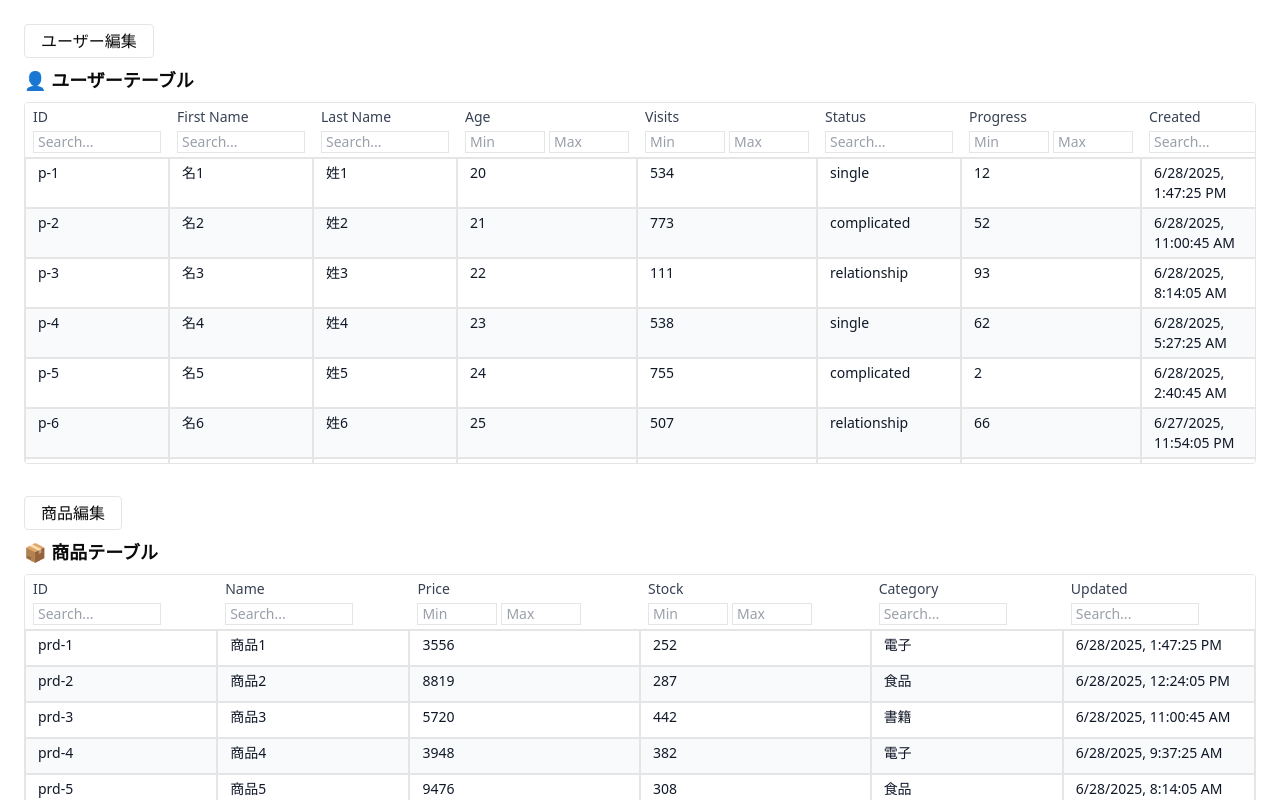
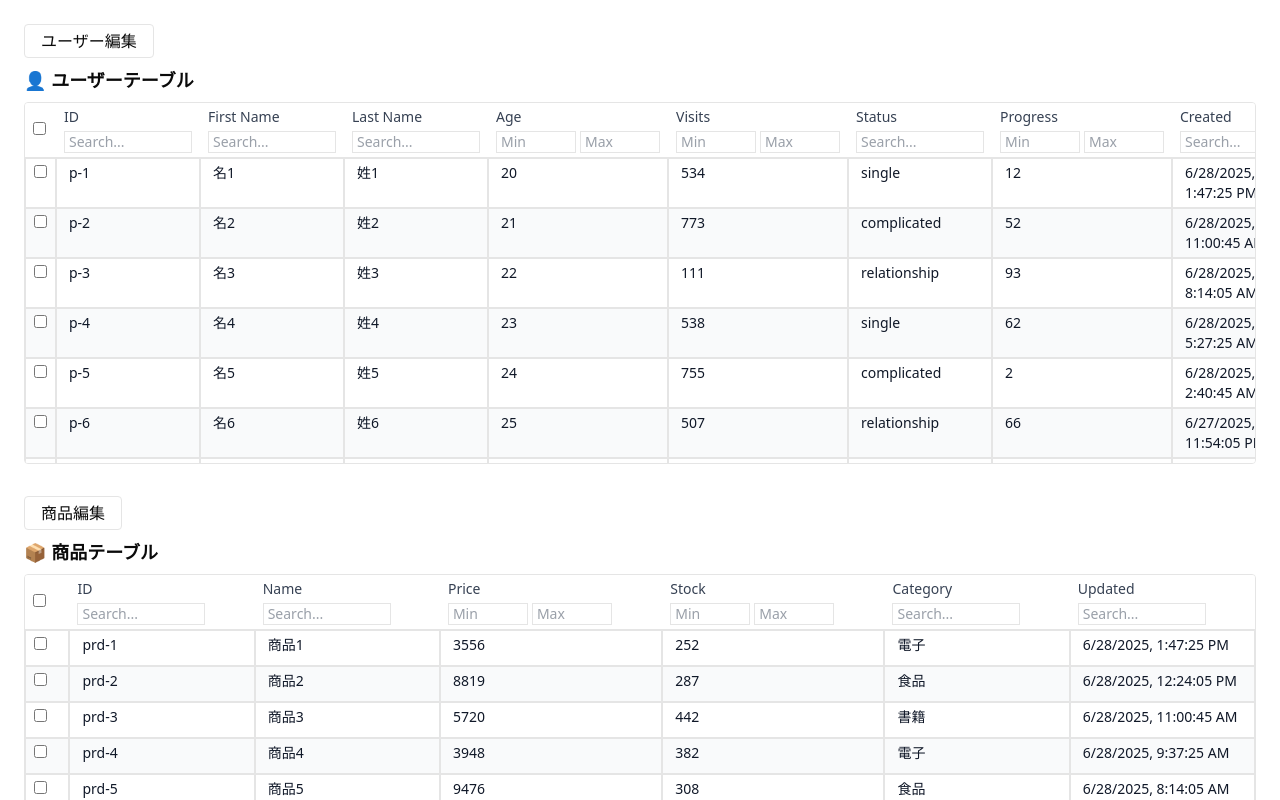
Before and after one commit to adi-ym-0001/practice-tanstack-table, a React (Vite) app: page / in a window 1280 px wide. Shown: the top 800 px of the page. Built offline with nearby package versions, Linux system fonts and the light colour scheme.

Commit message:
update:チェックボックス追加

```diff
--- a/src/App.tsx
+++ b/src/App.tsx
@@ -14,6 +14,9 @@ export default function App() {
 
   const [peopleDirty, setPeopleDirty] = useState<Record<string, Partial<Person>>>({})
   const [productDirty, setProductDirty] = useState<Record<string, Partial<Product>>>({})
+
+  const [peopleSelection, setPeopleSelection] = useState<Record<string, boolean>>({})
+  const [productSelection, setProductSelection] = useState<Record<string, boolean>>({})
 
   const handleSavePeople = () => {
     setPeople((prev) =>
@@ -65,6 +68,7 @@ export default function App() {
 
   return (
     <div className="p-6 space-y-8">
+      {/* ユーザー編集セクション */}
       <section>
         <div className="flex items-center gap-4 mb-2">
           <button
@@ -89,9 +93,12 @@ export default function App() {
           isEditing={isEditingPeople}
           dirtyCells={peopleDirty}
           setDirtyCells={setPeopleDirty}
+          rowSelection={peopleSelection}
+          setRowSelection={setPeopleSelection}
         />
       </section>
 
+      {/* 商品編集セクション */}
       <section>
         <div className="flex items-center gap-4 mb-2">
           <button
@@ -116,6 +123,8 @@ export default function App() {
           isEditing={isEditingProducts}
           dirtyCells={productDirty}
           setDirtyCells={setProductDirty}
+          rowSelection={productSelection}
+          setRowSelection={setProductSelection}
         />
       </section>
     </div>
--- a/src/components/generic-table/VirtualizedEditableTable.tsx
+++ b/src/components/generic-table/VirtualizedEditableTable.tsx
@@ -16,6 +16,29 @@ type Props<TData extends { id: string }> = {
   isEditing: boolean
   dirtyCells: Record<string, Partial<TData>>
   setDirtyCells: React.Dispatch<React.SetStateAction<Record<string, Partial<TData>>>>
+  rowSelection: Record<string, boolean>
+  setRowSelection: React.Dispatch<React.SetStateAction<Record<string, boolean>>>
+}
+
+function IndeterminateCheckbox({
+  indeterminate,
+  className = '',
+  ...rest
+}: { indeterminate?: boolean } & React.HTMLProps<HTMLInputElement>) {
+  const ref = React.useRef<HTMLInputElement>(null!)
+  React.useEffect(() => {
+    if (typeof indeterminate === 'boolean') {
+      ref.current.indeterminate = !rest.checked && indeterminate
+    }
+  }, [ref, indeterminate])
+  return (
+    <input
+      type="checkbox"
+      ref={ref}
+      className={className + ' cursor-pointer'}
+      {...rest}
+    />
+  )
 }
 
 export function VirtualizedEditableTable<TData extends { id: string }>({
@@ -24,12 +47,17 @@ export function VirtualizedEditableTable<TData extends { id: string }>({
   isEditing,
   dirtyCells,
   setDirtyCells,
+  rowSelection,
+  setRowSelection,
 }: Props<TData>) {
   const table = useReactTable({
     data,
     columns,
     getCoreRowModel: getCoreRowModel(),
     getFilteredRowModel: getFilteredRowModel(),
+    state: { rowSelection },
+    onRowSelectionChange: setRowSelection,
+    enableRowSelection: true,
   })
 
   const rows = table.getRowModel().rows
@@ -57,6 +85,8 @@ export function VirtualizedEditableTable<TData extends { id: string }>({
       >
         <table className="min-w-full table-fixed border-separate border-spacing-0">
           <colgroup>
+            {/* 選択用列幅 */}
+            <col style={{ width: 36 }} />
             {allColumns.map((col) => (
               <col key={col.id} style={{ width: col.getSize() }} />
             ))}
@@ -64,6 +94,13 @@ export function VirtualizedEditableTable<TData extends { id: string }>({
           <thead className="sticky top-0 z-10 bg-white">
             {table.getHeaderGroups().map((hg) => (
               <tr key={hg.id}>
+                <th className="border-b px-2 py-1 bg-white">
+                  <IndeterminateCheckbox
+                    checked={table.getIsAllRowsSelected()}
+                    indeterminate={table.getIsSomeRowsSelected()}
+                    onChange={table.getToggleAllRowsSelectedHandler()}
+                  />
+                </th>
                 {hg.headers.map((header) => (
                   <th
                     key={header.id}
@@ -83,7 +120,7 @@ export function VirtualizedEditableTable<TData extends { id: string }>({
           <tbody>
             {paddingTop > 0 && (
               <tr style={{ height: `${paddingTop}px` }}>
-                <td colSpan={allColumns.length} />
+                <td colSpan={allColumns.length + 1} />
               </tr>
             )}
             {virtualItems.map((vi) => {
@@ -91,9 +128,18 @@ export function VirtualizedEditableTable<TData extends { id: string }>({
               return (
                 <tr
                   key={row.id}
-                  className="bg-white even:bg-gray-50"
+                  className={`${
+                    row.getIsSelected() ? 'bg-blue-50' : 'bg-white'
+                  } even:bg-gray-50`}
                   style={{ height: `${vi.size}px` }}
                 >
+                  <td className="border px-2 py-1 align-top">
+                    <IndeterminateCheckbox
+                      checked={row.getIsSelected()}
+                      indeterminate={row.getIsSomeSelected()}
+                      onChange={row.getToggleSelectedHandler()}
+                    />
+                  </td>
                   {row.getVisibleCells().map((cell) => {
                     const rowId = row.original.id
                     const colId = cell.column.id
@@ -125,7 +171,7 @@ export function VirtualizedEditableTable<TData extends { id: string }>({
             })}
             {paddingBottom > 0 && (
               <tr style={{ height: `${paddingBottom}px` }}>
-                <td colSpan={allColumns.length} />
+                <td colSpan={allColumns.length + 1} />
               </tr>
             )}
           </tbody>
```
